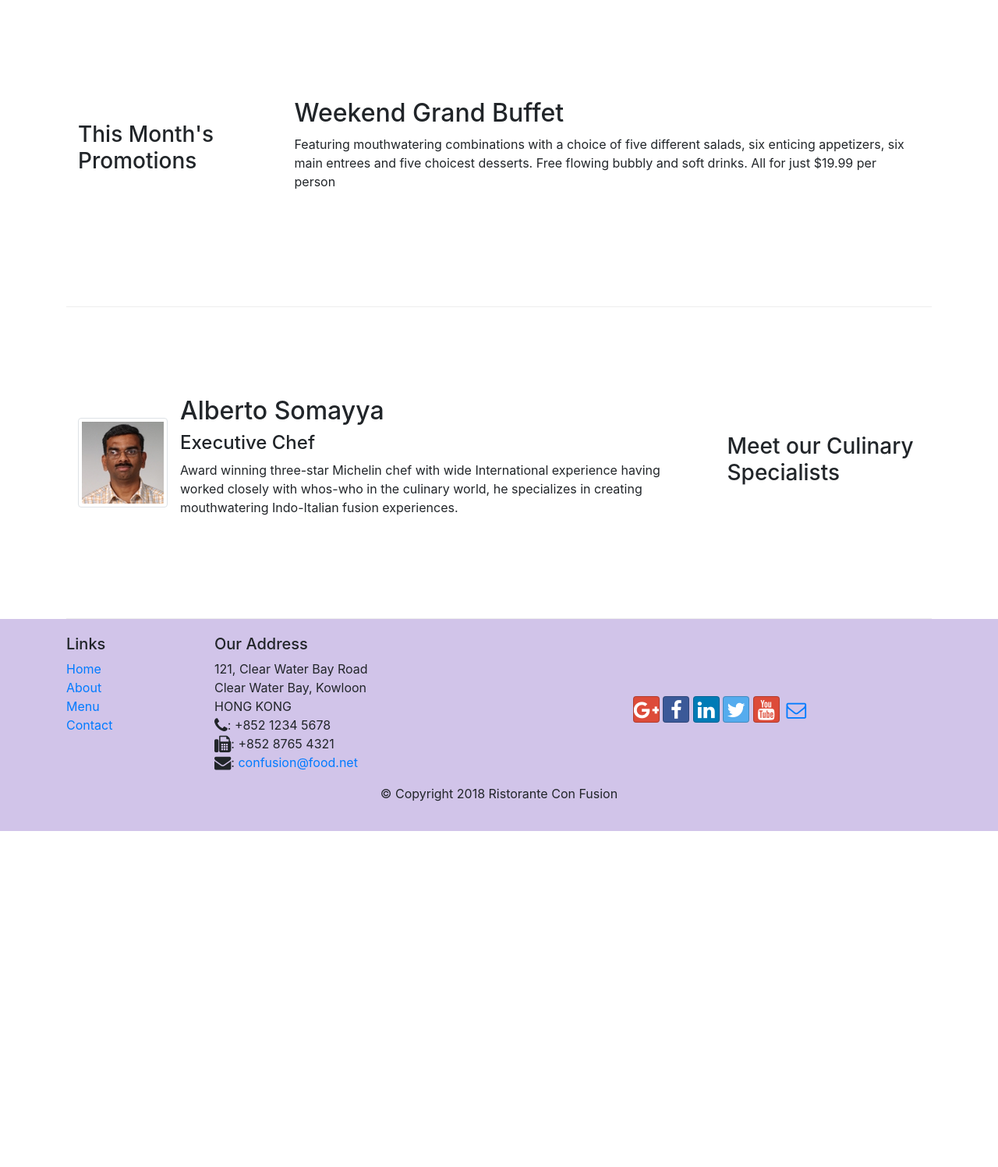
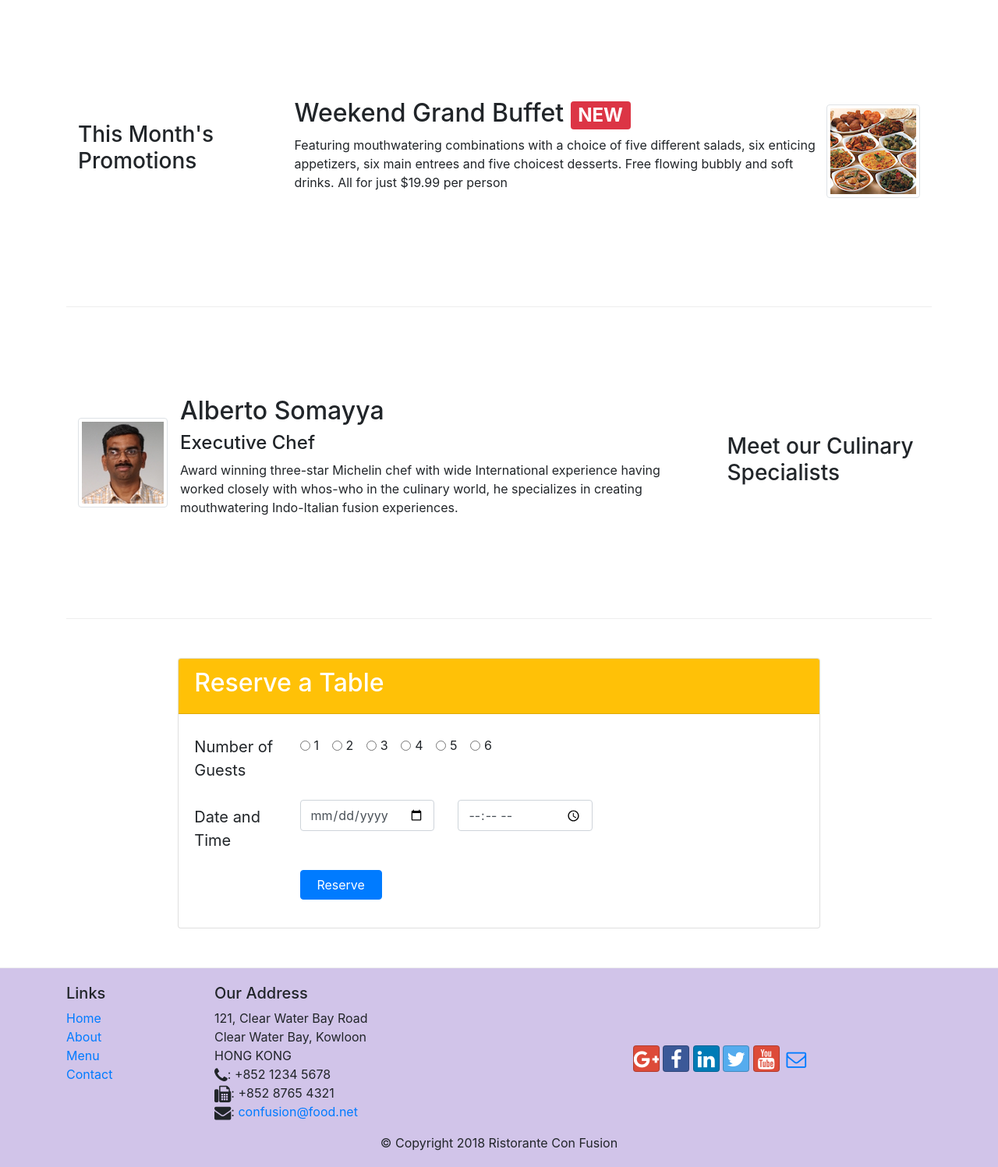
Before and after one commit to MihirVora1053/Frontend-WebUI, a website: page index.html in a window 1280 px wide. Shown: the part 740-2237 px from the top of the page at 78% size. Before the commit the page ends 1806 px from the top, so only its background shows below. Drawn offline with nearby package versions, Linux system fonts and the light colour scheme.

Commit message:
Assignment-2

```diff
--- a/css/styles.css
+++ b/css/styles.css
@@ -37,3 +37,6 @@ body{
     margin:0px;
     color:#0f0f0f;
 }
+.col-form-label{
+    font-size: 20px;
+}
--- a/index.html
+++ b/index.html
@@ -1,56 +1,90 @@
 <!DOCTYPE html>
 <html lang="en">
-
   <head>
-    <meta charset="utf-8">
-    <meta name="viewport" content="width=device-width, initial-scale=1, shrink-to-fit=no">
-    <meta http-equiv="x-ua-compatible" content="ie=edge">
+    <meta charset="utf-8" />
+    <meta
+      name="viewport"
+      content="width=device-width, initial-scale=1, shrink-to-fit=no"
+    />
+    <meta http-equiv="x-ua-compatible" content="ie=edge" />
 
     <!-- Bootstrap CSS -->
-    <link rel="stylesheet" href="node_modules/bootstrap/dist/css/bootstrap.min.css">
-    <link rel="stylesheet" href="node_modules/font-awesome/css/font-awesome.min.css">
-    <link rel="stylesheet" href="node_modules/bootstrap-social/bootstrap-social.css">
-    <link rel="stylesheet" href="css/styles.css">
+    <link
+      rel="stylesheet"
+      href="node_modules/bootstrap/dist/css/bootstrap.min.css"
+    />
+    <link
+      rel="stylesheet"
+      href="node_modules/font-awesome/css/font-awesome.min.css"
+    />
+    <link
+      rel="stylesheet"
+      href="node_modules/bootstrap-social/bootstrap-social.css"
+    />
+    <link rel="stylesheet" href="css/styles.css" />
     <title>Ristorante Con Fusion</title>
   </head>
 
   <body>
     <nav class="navbar navbar-dark navbar-expand-sm fixed-top">
       <div class="container">
-            <button class="navbar-toggler" type="button" data-toggle="collapse" data-target="#Navbar">
+        <button
+          class="navbar-toggler"
+          type="button"
+          data-toggle="collapse"
+          data-target="#Navbar"
+        >
           <span class="navbar-toggler-icon"></span>
         </button>
-            <a href="#" class="navbar-brand mr-auto"><img src="img/logo.png" alt="" height="30" width="41"></a>
+        <a href="#" class="navbar-brand mr-auto"
+          ><img src="img/logo.png" alt="" height="30" width="41"
+        /></a>
 
         <div class="collapse navbar-collapse" id="Navbar">
           <ul class="navbar-nav mr-auto">
             <li class="nav-item active">
-                        <a href="#" class="nav-link"><span class="fa fa-home fa-lg"></span>&nbsp;Home</a>
+              <a href="#" class="nav-link"
+                ><span class="fa fa-home fa-lg"></span>&nbsp;Home</a
+              >
             </li>
             <li class="nav-item">
-                        <a href="./aboutus.html" class="nav-link"><span class="fa fa-info fa-lg"></span>&nbsp;About</a>
+              <a href="./aboutus.html" class="nav-link"
+                ><span class="fa fa-info fa-lg"></span>&nbsp;About</a
+              >
             </li>
             <li class="nav-item">
-                        <a href="#" class="nav-link"><span class="fa fa-list fa-lg"></span>&nbsp;Menu</a>
+              <a href="#" class="nav-link"
+                ><span class="fa fa-list fa-lg"></span>&nbsp;Menu</a
+              >
             </li>
             <li class="nav-item">
-                        <a href="./contactus.html" class="nav-link"><span class="fa fa-address-card fa-lg"></span>&nbsp;Contact Us</a>
+              <a href="./contactus.html" class="nav-link"
+                ><span class="fa fa-address-card fa-lg"></span>&nbsp;Contact
+                Us</a
+              >
             </li>
           </ul>
         </div>
-
       </div>
-
     </nav>
     <header class="jumbotron">
       <div class="container">
         <div class="row">
           <div class="col-12 col-sm-6">
             <h1>Ristorante con Fusion</h1>
-                    <p>We take inspiration from the World's best cuisines, and create a unique fusion experience. Our lipsmacking creations will tickle your culinary senses!</p>
+            <p>
+              We take inspiration from the World's best cuisines, and create a
+              unique fusion experience. Our lipsmacking creations will tickle
+              your culinary senses!
+            </p>
           </div>
-                <div class="col-12 col-sm align-self-center">
-                    <img src="img/logo.png" class="img-fluid" alt="">
+          <div class="col-12 col-sm-3 d-flex justify-content-center justify-content-sm-start align-self-center">
+            <img src="img/logo.png" class="img-fluid" alt="" />
+          </div>
+          <div class="offset-sm-0 offset-1 col-10 mt-2 mt-sm-0 col-sm-3 align-self-center">
+            <a href="#reserve" class="btn btn-block btn-warning"
+              >Reserve a Table</a
+            >
           </div>
         </div>
       </div>
@@ -63,24 +97,43 @@
         </div>
         <div class="col col-sm order-sm-first col-md">
           <div class="media">
-                    <img class="d-flex mr-3 img-thumbnail align-self-center" src="img/uthappizza.png" alt="uthappizza">
+            <img
+              class="d-flex mr-3 img-thumbnail align-self-center"
+              src="img/uthappizza.png"
+              alt="uthappizza"
+            />
             <div class="media-body">
-                        <h2 class="mt-0">Uthappizza <span class="badge badge-danger">HOT</span> <span class="badge badge-pill badge-secondary">$4.99</span></h2>
-                    <p class="d-none d-sm-block">A unique combination of Indian Uthappam (pancake) and Italian pizza, topped with Cerignola olives, ripe vine cherry tomatoes, Vidalia onion, Guntur chillies and Buffalo Paneer.</p>
+              <h2 class="mt-0">
+                Uthappizza <span class="badge badge-danger">HOT</span>
+                <span class="badge badge-pill badge-secondary">$4.99</span>
+              </h2>
+              <p class="d-none d-sm-block">
+                A unique combination of Indian Uthappam (pancake) and Italian
+                pizza, topped with Cerignola olives, ripe vine cherry tomatoes,
+                Vidalia onion, Guntur chillies and Buffalo Paneer.
+              </p>
             </div>
           </div>
-
         </div>
       </div>
-
 
       <div class="row row-content align-items-center">
         <div class="col-12 col-sm-4 col-md-3">
           <h3>This Month's Promotions</h3>
         </div>
         <div class="col col-sm col-md">
-                <h2>Weekend Grand Buffet</h2>
-                <p class="d-none d-sm-block">Featuring mouthwatering combinations with a choice of five different salads, six enticing appetizers, six main entrees and five choicest desserts. Free flowing bubbly and soft drinks. All for just $19.99 per person </p>
+          <div class="media">
+            <div class="media-body">
+              <h2>Weekend Grand Buffet <span class="badge badge-danger">NEW</span></h2>
+              <p class="d-none d-sm-block">
+                Featuring mouthwatering combinations with a choice of five
+                different salads, six enticing appetizers, six main entrees and
+                five choicest desserts. Free flowing bubbly and soft drinks. All
+                for just $19.99 per person
+              </p>
+            </div>
+            <img src="img/buffet.png" class="d-flex ml-auto img-thumbnail align-self-center" alt="">
+          </div>
         </div>
       </div>
 
@@ -90,18 +143,128 @@
         </div>
         <div class="col col-sm order-sm-first col-md">
           <div class="media">
-                    <img src="img/alberto.png" class="d-flex mr-3 align-self-center img-thumbnail" alt="alberto">
+            <img
+              src="img/alberto.png"
+              class="d-flex mr-3 align-self-center img-thumbnail"
+              alt="alberto"
+            />
             <div class="media-body">
               <h2>Alberto Somayya</h2>
               <h4>Executive Chef</h4>
-                <p class="d-none d-sm-block">Award winning three-star Michelin chef with wide International experience having worked closely with whos-who in the culinary world, he specializes in creating mouthwatering Indo-Italian fusion experiences. </p>
+              <p class="d-none d-sm-block">
+                Award winning three-star Michelin chef with wide International
+                experience having worked closely with whos-who in the culinary
+                world, he specializes in creating mouthwatering Indo-Italian
+                fusion experiences.
+              </p>
             </div>
+          </div>
+        </div>
+      </div>
+    </div>
+    <div class="row row-content justify-content-center" id="reserve">
+      <div class="col-12 col-md-8">
+        <div class="card">
+          <div class="card-header bg-warning text-white mx-0">
+            <h2>Reserve a Table</h2>
+          </div>
+          <div class="card-body">
+            <form action="">
+              <div class="form-group row">
+                <div class="col-12 col-md-2">
+                  <label
+                  class="col-form-label"
+                  for="guest">Number of Guests</label
+                >
+                </div>
+
+                <div class="col mt-2" id="guest">
+                  <div class="form-check form-check-inline">
+                    <input
+                      class="form-check-input"
+                      type="radio"
+                      name="inlineRadioOptions"
+                      id="inlineRadio1"
+                      value="option1"
+                    />
+                    <label class="form-check-label" for="inlineRadio1">1</label>
+                  </div>
+                  <div class="form-check form-check-inline">
+                    <input
+                      class="form-check-input"
+                      type="radio"
+                      name="inlineRadioOptions"
+                      id="inlineRadio2"
+                      value="option2"
+                    />
+                    <label class="form-check-label" for="inlineRadio2">2</label>
+                  </div>
+                  <div class="form-check form-check-inline">
+                    <input
+                      class="form-check-input"
+                      type="radio"
+                      name="inlineRadioOptions"
+                      id="inlineRadio3"
+                      value="option3"
+                    />
+                    <label class="form-check-label" for="inlineRadio3">3</label>
+                  </div>
+                  <div class="form-check form-check-inline">
+                    <input
+                      class="form-check-input"
+                      type="radio"
+                      name="inlineRadioOptions"
+                      id="inlineRadio4"
+                      value="option4"
+                    />
+                    <label class="form-check-label" for="inlineRadio4">4</label>
+                  </div>
+                  <div class="form-check form-check-inline">
+                    <input
+                      class="form-check-input"
+                      type="radio"
+                      name="inlineRadioOptions"
+                      id="inlineRadio5"
+                      value="option5"
+                    />
+                    <label class="form-check-label" for="inlineRadio5">5</label>
+                  </div>
+                  <div class="form-check form-check-inline">
+                    <input
+                      class="form-check-input"
+                      type="radio"
+                      name="inlineRadioOptions"
+                      id="inlineRadio6"
+                      value="option6"
+                    />
+                    <label class="form-check-label" for="inlineRadio2">6</label>
+                  </div>
+                </div>
+              </div>
+              <div class="form-group row">
+                <div class="col-12 col-md-2">
+                  <label for="datetime" class="col-form-label">Date and Time</label>
+                </div>
+                <div class="col-md-3">
+                  <input class="form-control" type="date" name="date" id="date" placeholder="Date">
+                </div>
+                <div class="col-md-3">
+                  <input placeholder="Time" type="time" name="time" id="time" class="form-control">
+                </div>
+              </div>
+              <div class="form-group row">
+                <div class="offset-md-2 col-md-2">
+                  <button class="btn btn-block btn-primary">
+                    Reserve
+                  </button>
                 </div>
 
               </div>
+            </form>
           </div>
         </div>
-
+      </div>
+    </div>
     <footer class="footer">
       <div class="container">
         <div class="row">
@@ -117,22 +280,45 @@
           <div class="col-7 col-sm-5">
             <h5>Our Address</h5>
             <address>
-		              121, Clear Water Bay Road<br>
-		              Clear Water Bay, Kowloon<br>
-		              HONG KONG<br>
-		              <i class="fa fa-phone fa-lg"></i>: +852 1234 5678<br>
-		              <i class="fa fa-fax fa-lg"></i>: +852 8765 4321<br>
-		              <i class="fa fa-envelope fa-lg"></i>: <a href="mailto:confusion@food.net">confusion@food.net</a>
+              121, Clear Water Bay Road<br />
+              Clear Water Bay, Kowloon<br />
+              HONG KONG<br />
+              <i class="fa fa-phone fa-lg"></i>: +852 1234 5678<br />
+              <i class="fa fa-fax fa-lg"></i>: +852 8765 4321<br />
+              <i class="fa fa-envelope fa-lg"></i>:
+              <a href="mailto:confusion@food.net">confusion@food.net</a>
             </address>
           </div>
           <div class="col-12 col-sm-4 align-self-center">
             <div class="text-center">
-                        <a class="btn btn-social-icon btn-google" href="http://google.com/+"><i class="fa fa-google-plus fa-lg"></i></a>
-                        <a class="btn btn-social-icon btn-facebook" href="http://www.facebook.com/profile.php?id="><i class="fa fa-facebook fa-lg"></i></a>
-                        <a class="btn btn-social-icon btn-linkedin" href="http://www.linkedin.com/in/"><i class="fa fa-linkedin fa-lg"></i></a>
-                        <a class="btn btn-social-icon btn-twitter" href="http://twitter.com/"><i class="fa fa-twitter fa-lg"></i></a>
-                        <a class="btn btn-social-icon btn-google" href="http://youtube.com/"><i class="fa fa-youtube fa-lg"></i></a>
-                        <a class="btn btn-social-icon" href="mailto:"><i class="fa fa-envelope-o fa-lg"></i></a>
+              <a
+                class="btn btn-social-icon btn-google"
+                href="http://google.com/+"
+                ><i class="fa fa-google-plus fa-lg"></i
+              ></a>
+              <a
+                class="btn btn-social-icon btn-facebook"
+                href="http://www.facebook.com/profile.php?id="
+                ><i class="fa fa-facebook fa-lg"></i
+              ></a>
+              <a
+                class="btn btn-social-icon btn-linkedin"
+                href="http://www.linkedin.com/in/"
+                ><i class="fa fa-linkedin fa-lg"></i
+              ></a>
+              <a
+                class="btn btn-social-icon btn-twitter"
+                href="http://twitter.com/"
+                ><i class="fa fa-twitter fa-lg"></i
+              ></a>
+              <a
+                class="btn btn-social-icon btn-google"
+                href="http://youtube.com/"
+                ><i class="fa fa-youtube fa-lg"></i
+              ></a>
+              <a class="btn btn-social-icon" href="mailto:"
+                ><i class="fa fa-envelope-o fa-lg"></i
+              ></a>
             </div>
           </div>
         </div>
@@ -147,5 +333,4 @@
     <script src="node_modules/popper.js/dist/umd/popper.min.js"></script>
     <script src="node_modules/bootstrap/dist/js/bootstrap.min.js"></script>
   </body>
-
 </html>
```
Lines whose indentation alone changed are shown as unchanged.
